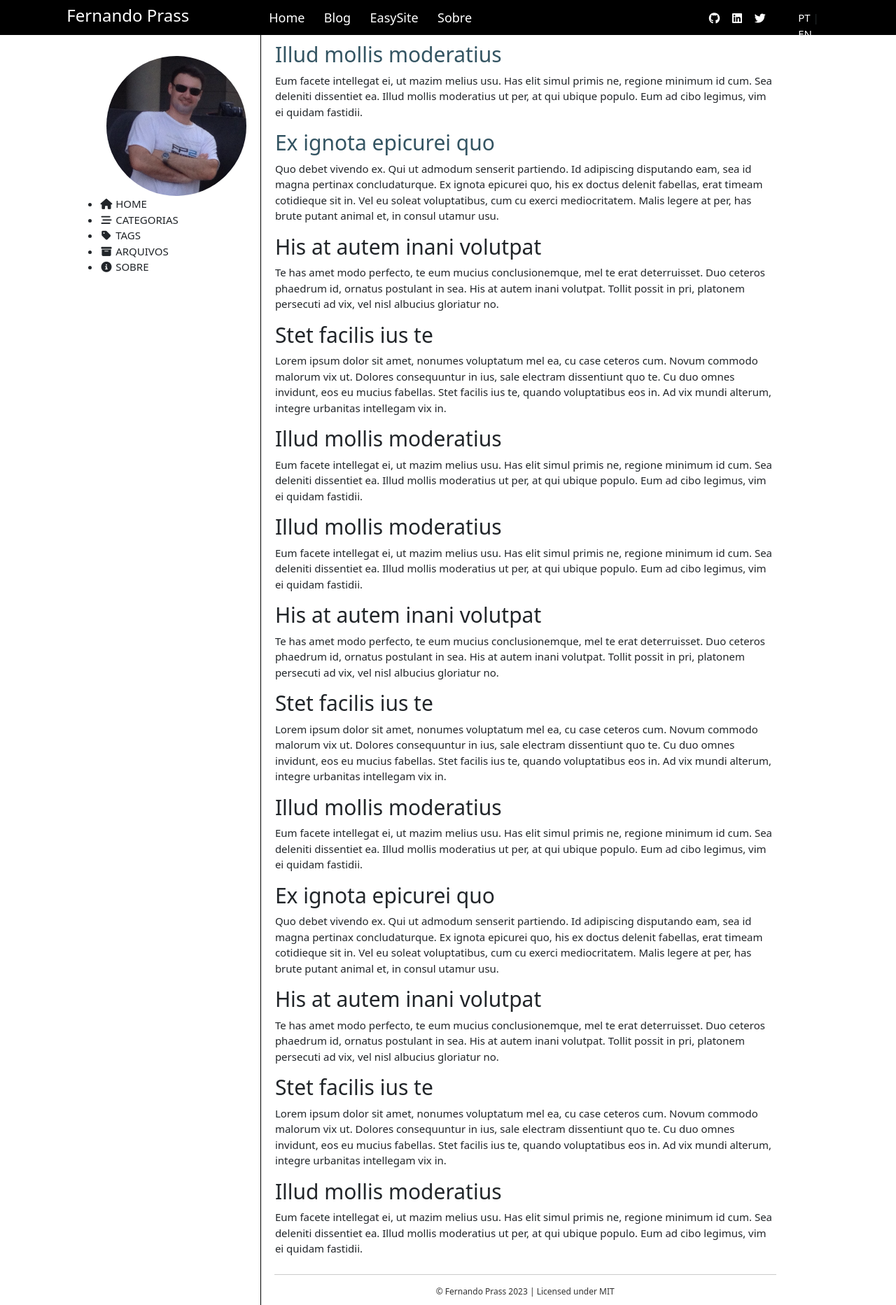
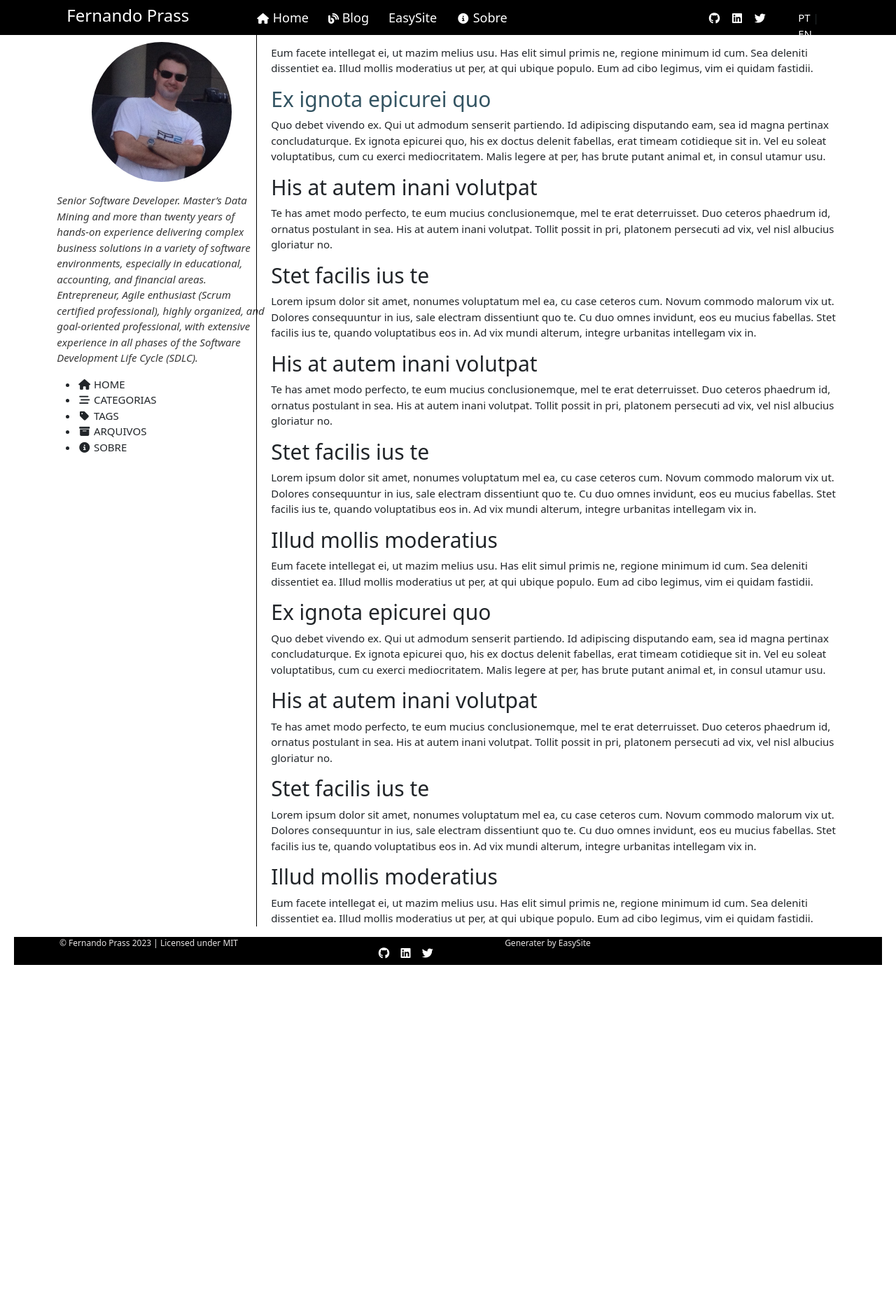
Before and after one commit to fernandoprass/back-and-white-template, a plain HTML site: page index.html in a window 1280 px wide. Shown: the whole page at 70% size. After the commit the page ends 1379 px from the top, so only its background shows below. Drawn offline with nearby package versions, Linux system fonts and the light colour scheme.

Commit message:
Added icon to main menu and bio

```diff
--- a/assets/css/style.css
+++ b/assets/css/style.css
@@ -15,7 +15,6 @@ body{
     height:0px
 }
 
-
 header{
    max-width: 100%;
    background: #000;
@@ -24,6 +23,36 @@ header{
    right:0;
    top:0;
    height:50px
+}
+
+h1{font-size:25px}
+
+h2{
+   font-size:21px;
+}
+h2 > a {
+   color:rgb(51, 84, 98);
+   text-decoration:none;
+}
+h2 > a:hover {
+   text-decoration:underline;
+}
+
+h3{font-size:18px}
+h4{font-size:16px}
+
+main {
+   padding-left: 20px;
+}
+
+footer {
+   color: rgb(229, 226, 226);
+   font-size: 12px;
+   text-align: center;
+   max-width: 100%;
+   background: #000;
+   left:0;
+   right:0;
 }
 
 .logo {
@@ -48,18 +77,27 @@ header{
    text-decoration:underline;
 }
 
+.bio{
+   color: rgb(57, 57, 57);
+   font-style: italic;
+   padding-top: 15px;
+   padding-bottom: 15px;
+}
+
 .main-menu{
    font-size:18px;
    padding-top: 12px;
 }
 .main-menu a{
    color:#FFF;
-   padding-left:18px;
    text-decoration:none;
 }
 .main-menu a:hover{
-   color: rgb(193, 246, 246);
    text-decoration:underline;
+}
+.main-menu-icon{
+   color: #FFF;
+   font-size: 15px;
 }
 
 .social-media{
@@ -77,39 +115,17 @@ header{
    vertical-align:middle;
 }
 
-h1{font-size:25px}
-
-h2{
-   font-size:21px;
-}
-h2 > a {
-   color:rgb(51, 84, 98);
-   text-decoration:none;
-}
-h2 > a:hover {
-   text-decoration:underline;
-}
-
-h3{font-size:18px}
-h4{font-size:16px}
-
 .avatar img {
     border-radius: 100%;
 }
 
 #page{
    background-color: #FFF;
-   padding-top: 40px;
-   padding-left: 20px;
-   padding-right: 20px;
-   margin:0px;
-   margin-right: 60px;
 }
 
 #sidebar {
    background-color: #FFF;
-   padding-top: 60px;
-   padding-left: 20px;
+   padding-top: 40px;
    border-color: #000;
    border-right: 01pt;
    height: 100%;
@@ -118,19 +134,6 @@ h4{font-size:16px}
    width:299px;
 }
 
-
-footer {
-   color: rgb(50, 50, 50);
-   font-size: 12px;
-   text-align: center;
-   padding: 10px;
-}
-
-footer> hr{
-   width: 90%;
-   display: flex;
-}
-
 .vl {
    border-left: 1px solid #000;
 }
--- a/index.html
+++ b/index.html
@@ -17,8 +17,7 @@
 
 </head>
 
-<body class="container-xl">
-
+<body>
   <header >
       <div class="container-xl">
         <div class="row">
@@ -27,10 +26,10 @@
           </div>
           <div class="col-md-6">
             <nav class="main-menu">
-              <a href="#">Home</a>&nbsp;
-              <a href="#">Blog</a>&nbsp;
-              <a href="#">EasySite</a>&nbsp;
-              <a href="#">Sobre</a>
+               <i class="fa-fw fas fa-home main-menu-icon"></i><a href="#"> Home</a>&nbsp; &nbsp; &nbsp;
+               <i class="fa-solid fa-blog main-menu-icon"></i><a href="#"> Blog</a>&nbsp; &nbsp; &nbsp;
+               <i class="fa-thin fa-typewriter"></i><a href="#"> EasySite</a>&nbsp; &nbsp; &nbsp;
+               <i class="fa-fw fas fa-info-circle main-menu-icon"></i><a href="#"> Sobre</a>
             </nav>
           </div>
           <div class="col-md-2">
@@ -50,24 +49,33 @@
       </div>
   </header>
 
+   <section id="page">
       <div class="container-xl">
          <div class="row">
             <div class="col-md-3">
-        <div id="sidebar">
-          <div class="profile-wrapper text-center">
-             <div class="avatar"> <img src="/assets/images/fernando_prass.png"></div>
+            <div id="sidebar" class="text-left">
+               <div >
+                  <div class="avatar text-center">
+                     <img src="/assets/images/fernando_prass.png">
                   </div>
+                  <div class="bio">Senior Software Developer. Master’s Data Mining and more than twenty years of hands-on experience delivering complex
+                     business solutions in a variety of software environments, especially in educational, accounting, and financial areas.
+                     Entrepreneur, Agile enthusiast (Scrum certified professional), highly organized, and goal-oriented professional, with
+                     extensive experience in all phases of the Software Development Life Cycle (SDLC).</div>
+               </div>
+
                <ul class="w-100">
+
                   <li class="nav-item active"> <a href="/" class="nav-link"> <i class="fa-fw fas fa-home ml-xl-3 mr-xl-3 unloaded"></i> <span>HOME</span> </a></li>
                   <li class="nav-item"> <a href="/categories/" class="nav-link"><i class="fa-fw fas fa-stream ml-xl-3 mr-xl-3 unloaded"></i> <span>CATEGORIAS</span> </a></li>
                   <li class="nav-item"> <a href="/tags/" class="nav-link"> <i class="fa-fw fas fa-tag ml-xl-3 mr-xl-3 unloaded"></i> <span>TAGS</span> </a></li>
-             <li class="nav-item"> <a href="/archives/" class="nav-link"> <i class="fa-fw fas fa-archive ml-xl-3 mr-xl-3 unloaded"></i> <span>ARQUIVOS</span> </a></li><li class="nav-item"> <a href="/about/" class="nav-link"> <i class="fa-fw fas fa-info-circle ml-xl-3 mr-xl-3 unloaded"></i> <span>SOBRE</span> </a></li>
+                  <li class="nav-item"> <a href="/archives/" class="nav-link"> <i class="fa-fw fas fa-archive ml-xl-3 mr-xl-3 unloaded"></i> <span>ARQUIVOS</span> </a></li>
+                  <li class="nav-item"> <a href="/about/" class="nav-link"> <i class="fa-fw fas fa-info-circle ml-xl-3 mr-xl-3 unloaded"></i> <span>SOBRE</span> </a></li>
                </ul>
             </div>
             </div>
             <div class="col-md-9">
-        <section id="page" class="vl">
-          <main>
+               <main class="vl">
                   <article>
                      <h2><a href="#">Illud mollis moderatius</a></h2>
                      <p>Eum facete intellegat ei, ut mazim melius usu. Has elit simul primis ne, regione minimum id cum. Sea deleniti dissentiet ea. Illud mollis moderatius ut per, at qui ubique populo. Eum ad cibo legimus, vim ei quidam fastidii.</p>
@@ -83,14 +91,6 @@
                   <article>
                      <h2>Stet facilis ius te</h2>
                      <p>Lorem ipsum dolor sit amet, nonumes voluptatum mel ea, cu case ceteros cum. Novum commodo malorum vix ut. Dolores consequuntur in ius, sale electram dissentiunt quo te. Cu duo omnes invidunt, eos eu mucius fabellas. Stet facilis ius te, quando voluptatibus eos in. Ad vix mundi alterum, integre urbanitas intellegam vix in.</p>
-             </article>
-             <article>
-                <h2>Illud mollis moderatius</h2>
-                <p>Eum facete intellegat ei, ut mazim melius usu. Has elit simul primis ne, regione minimum id cum. Sea deleniti dissentiet ea. Illud mollis moderatius ut per, at qui ubique populo. Eum ad cibo legimus, vim ei quidam fastidii.</p>
-             </article>
-             <article>
-                <h2>Illud mollis moderatius</h2>
-                <p>Eum facete intellegat ei, ut mazim melius usu. Has elit simul primis ne, regione minimum id cum. Sea deleniti dissentiet ea. Illud mollis moderatius ut per, at qui ubique populo. Eum ad cibo legimus, vim ei quidam fastidii.</p>
                   </article>
                   <article>
                      <h2>His at autem inani volutpat</h2>
@@ -121,15 +121,29 @@
                      <p>Eum facete intellegat ei, ut mazim melius usu. Has elit simul primis ne, regione minimum id cum. Sea deleniti dissentiet ea. Illud mollis moderatius ut per, at qui ubique populo. Eum ad cibo legimus, vim ei quidam fastidii.</p>
                   </article>
                </main>
-          <footer>
-            <div class="row"><hr></div>
-
-            <span>&copy; Fernando Prass 2023 | Licensed under MIT</span>
-         </footer>
-        </section>
             </div>
          </div>
       </div>
+   </section>
+
+  <footer>
+   <div class="container-xl">
+      <div class="row">
+         <div class="col-md-3">
+            &copy; Fernando Prass 2023 | Licensed under MIT</div>
+         <div class="col-md-3">
+            <div class="social-media">
+               <a href="#" class="fa-brands fa-github" target="_blank"></a>&nbsp;
+               <a href="#" class="fa-brands fa-linkedin" target="_blank"></a>&nbsp;
+               <a href="#" class="fa-brands fa-twitter" target="_blank"></a>
+               </div>
+         </div>
+         <div class="col-md-3">
+            Generater by EasySite
+         </div>
+      </div>
+   </div>
+</footer>
 
 </body>
 </html>
```
Lines whose indentation alone changed are shown as unchanged.
